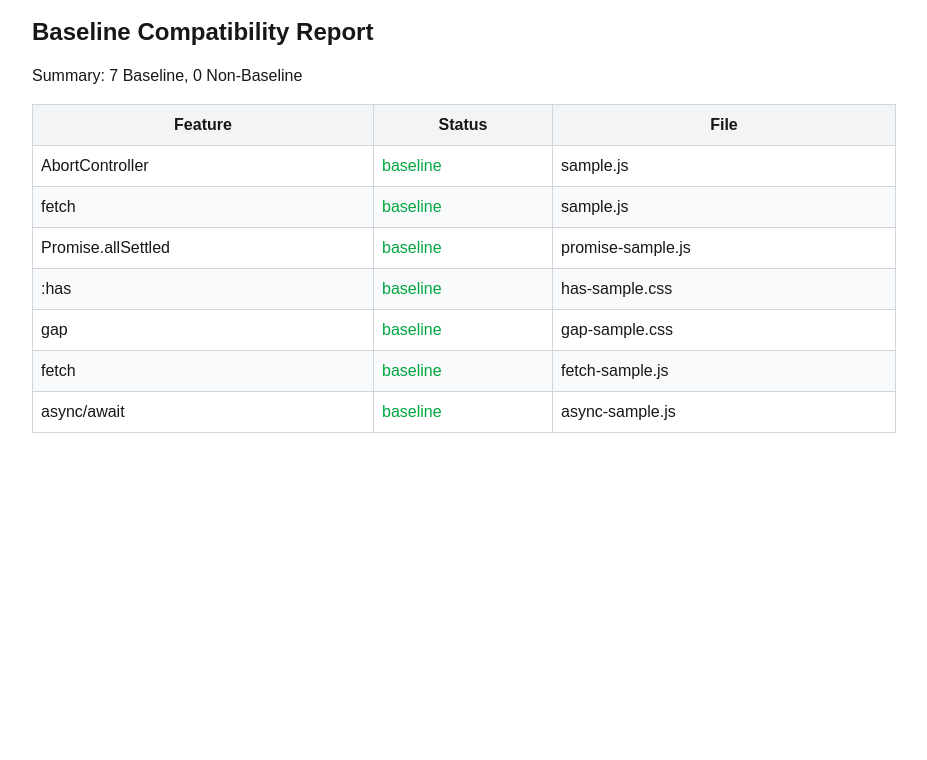
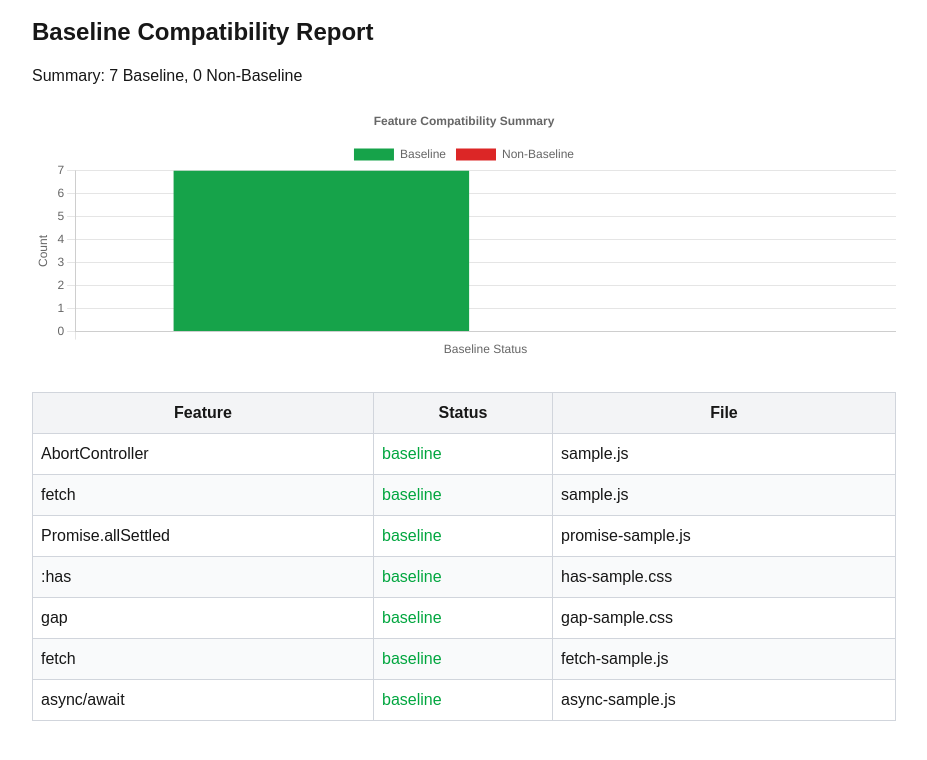
Before and after one commit to TayyibI/baseline-report-app, a Next.js app in the folder dashboard/: page / in a window 1280 px wide. Shown: the top 760 px of the page, without its empty margins (176-1103 px from the left). Built offline with nearby package versions, Linux system fonts and the light colour scheme.

Commit message:
Add bar chart to dashboard for baseline vs non-baseline counts

```diff
--- a/dashboard/components/ReportTable.tsx
+++ b/dashboard/components/ReportTable.tsx
@@ -1,6 +1,19 @@
 // dashboard/components/ReportTable.tsx
 "use client";
+
 import { useEffect, useState } from 'react';
+import { Bar } from 'react-chartjs-2';
+import {
+  Chart as ChartJS,
+  CategoryScale,
+  LinearScale,
+  BarElement,
+  Title,
+  Tooltip,
+  Legend,
+} from 'chart.js';
+
+ChartJS.register(CategoryScale, LinearScale, BarElement, Title, Tooltip, Legend);
 
 interface Feature {
   name: string;
@@ -30,12 +43,43 @@ const ReportTable: React.FC = () => {
   if (error) return <div className="text-red-500 text-center">{error}</div>;
   if (!report) return <div className="text-center">Loading...</div>;
 
+  const chartData = {
+    labels: ['Baseline Status'],
+    datasets: [
+      {
+        label: 'Baseline',
+        data: [report.summary.baseline],
+        backgroundColor: '#16a34a', // Green
+      },
+      {
+        label: 'Non-Baseline',
+        data: [report.summary.non_baseline],
+        backgroundColor: '#dc2626', // Red
+      },
+    ],
+  };
+
+  const chartOptions = {
+    responsive: true,
+    maintainAspectRatio: false,
+    plugins: {
+      legend: { position: 'top' as const },
+      title: { display: true, text: 'Feature Compatibility Summary' },
+    },
+    scales: {
+      y: { beginAtZero: true, title: { display: true, text: 'Count' } },
+    },
+  };
+
   return (
     <div className="max-w-4xl mx-auto p-4">
       <h1 className="text-2xl font-bold mb-4">Baseline Compatibility Report</h1>
       <p className="mb-4">
         Summary: {report.summary.baseline} Baseline, {report.summary.non_baseline} Non-Baseline
       </p>
+      <div className="mb-8 h-64">
+        <Bar data={chartData} options={chartOptions} />
+      </div>
       <table className="w-full border-collapse border border-gray-300">
         <thead>
           <tr className="bg-gray-100">
```
Also changed, not shown: dashboard/package.json (+7 -5 lines).
